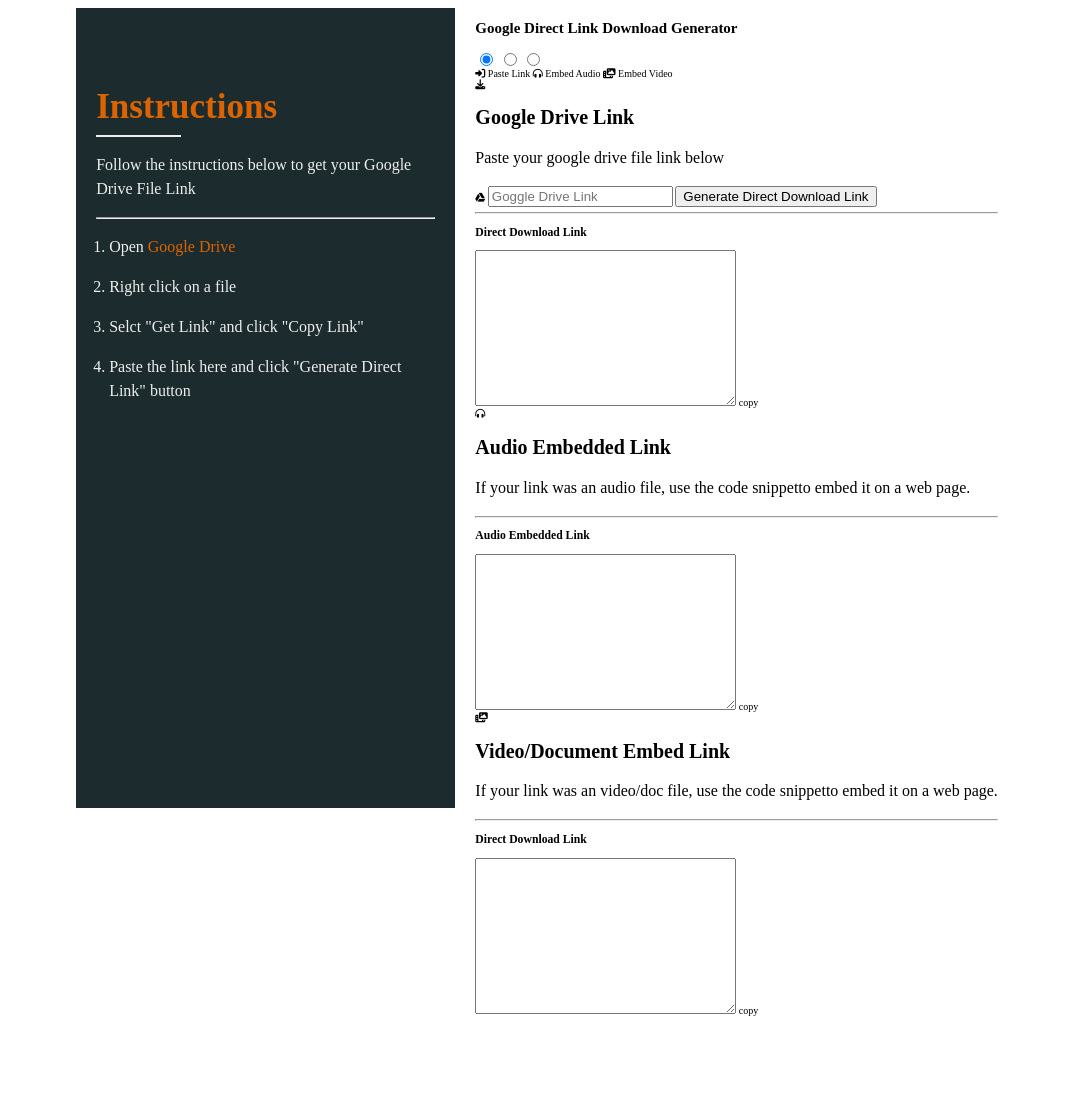
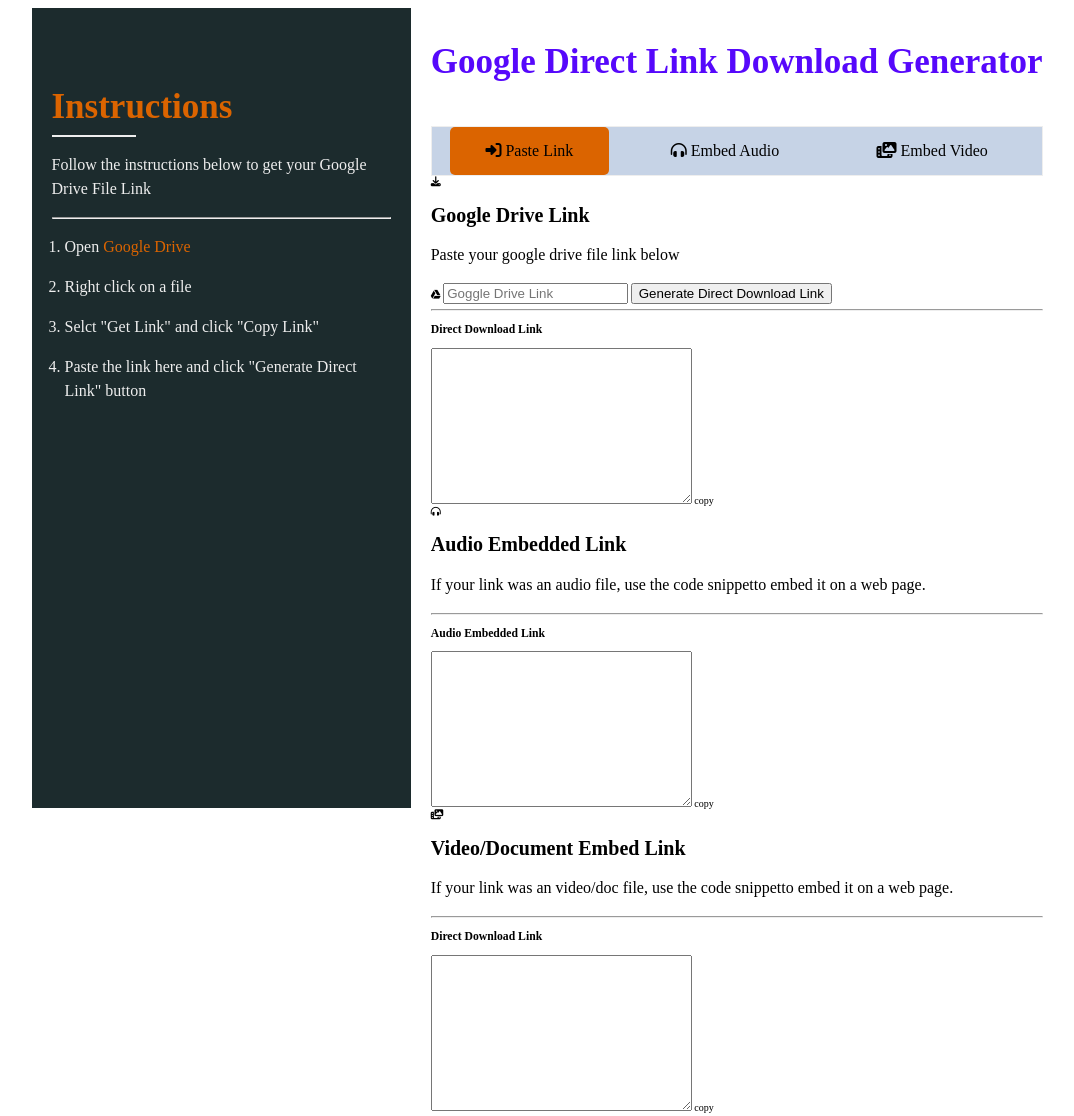
Before and after one commit to WebAbhRatul/vanilla-javascript-100-project, a plain HTML site: page Google Drive Download Link Genarator/index.html in a window 1280 px wide. Shown: the whole page, without its empty margins (93-1167 px from the left). Before the commit the page ends 1024 px from the top, so only its background shows below. Drawn offline with Linux system fonts and the light colour scheme.

Commit message:
Google Drive Download Link Generator 2nd commit

```diff
--- a/Google Drive Download Link Genarator/index.html
+++ b/Google Drive Download Link Genarator/index.html
@@ -55,6 +55,7 @@
                 <i class="fa-solid fa-photo-film"></i>
                 Embed Video
               </label>
+              <div class="slide"></div>
             </nav>
             <!-- Tab Content Section -->
             <section>
--- a/Google Drive Download Link Genarator/style.css
+++ b/Google Drive Download Link Genarator/style.css
@@ -54,3 +54,43 @@ img {
   color: #db6400;
   text-decoration: none;
 }
+.download-link .container h1 {
+  display: block;
+  font-size: 3.5rem;
+  line-height: 5rem;
+  font-weight: 700;
+  text-align: center;
+  padding-bottom: 1rem;
+  color: #5608fb;
+}
+input[type="radio"] {
+  display: none;
+}
+
+.download-link .container nav {
+  display: flex;
+  justify-content: space-around;
+  align-items: center;
+  border: 1px solid #eee;
+  padding: 5px;
+  position: relative;
+  background-color: #c6d3e6;
+  z-index: 1;
+}
+.download-link .container nav label {
+  padding: 1rem;
+  font-size: 1.6rem;
+  font-weight: 500;
+  cursor: pointer;
+  position: relative;
+}
+nav .slide {
+  position: absolute;
+  top: 0;
+  left: 3%;
+  width: 26%;
+  height: 100%;
+  background-color: #db6400;
+  z-index: -1;
+  border-radius: 5px;
+}
```
